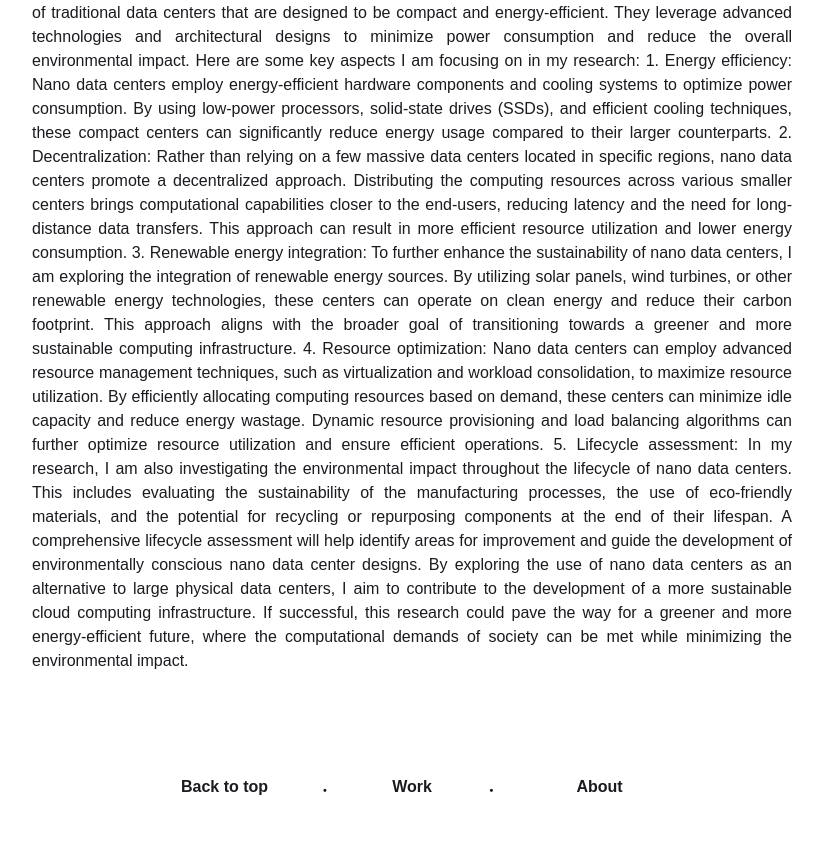
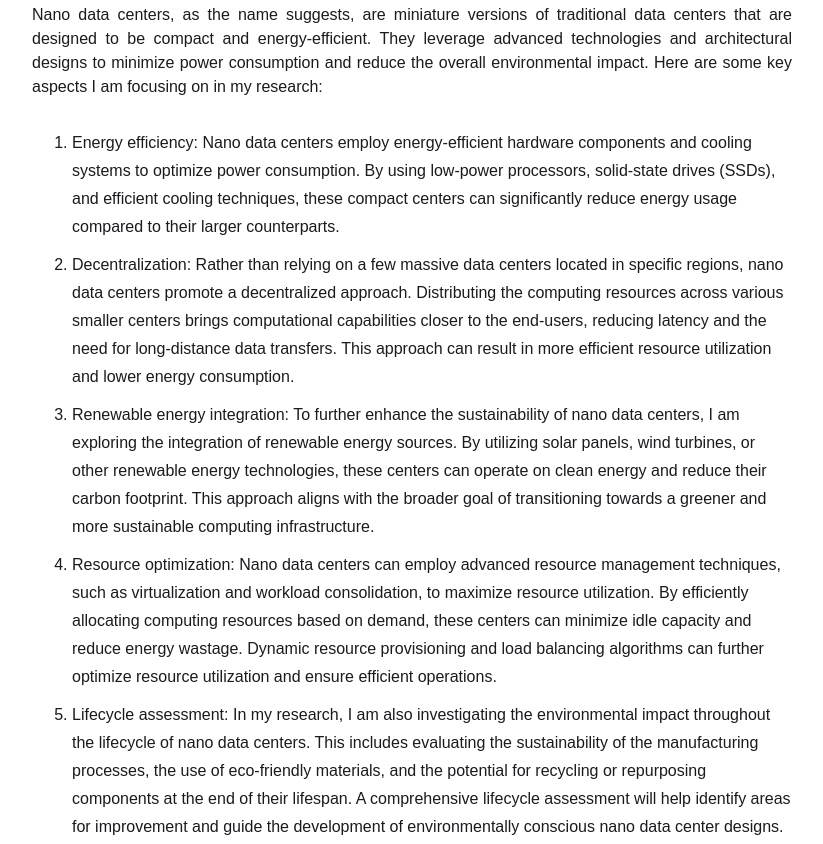
Before and after one commit to tan275/tan275.github.io, a plain HTML site: page src/cloud.html in a window 1280 px wide. Shown: the part 476-1320 px from the top of the page, without its empty margins (228-1051 px from the left). Drawn offline with nearby package versions, Linux system fonts and the light colour scheme; a web font is replaced by a local one.

Commit message:
commit 18

```diff
--- a/src/cloud.html
+++ b/src/cloud.html
@@ -53,30 +53,61 @@
               <li><a href="#" class="tag">Cloud Computing</a></li>
             </ul>
 
-
-                <br>
             <hr class="article-divider" />
         </div>
         <div class="article-body">
             <p class="article-content">
 
-                I am currently researching the use of nano data centers as a potential solution to replace large physical data centers in order to make cloud computing more environmentally friendly. The demand for cloud computing services has been growing exponentially in recent years, leading to the construction of massive data centers that consume significant amounts of energy and contribute to carbon emissions. By exploring the concept of nano data centers, I aim to find a more sustainable approach to meet the increasing computational needs of modern society.
+                I am currently researching the use of nano data centers as a potential solution to replace large
+                physical data centers in order to make cloud computing more environmentally friendly. The demand for cloud computing
+                services has been growing exponentially in recent years, leading to the construction of massive data centers that
+                consume significant amounts of energy and contribute to carbon emissions. By exploring the concept of nano data centers,
+                I aim to find a more sustainable approach to meet the increasing computational needs of modern society.
+            </p>
+                <p class="article-content">
+                    Nano data centers, as the name suggests, are miniature versions of traditional data centers that are designed to
+                    be compact and energy-efficient. They leverage advanced technologies and architectural designs to minimize power
+                    consumption and reduce the overall environmental impact. Here are some key aspects I am focusing on in my research:
+                </p>
 
-Nano data centers, as the name suggests, are miniature versions of traditional data centers that are designed to be compact and energy-efficient. They leverage advanced technologies and architectural designs to minimize power consumption and reduce the overall environmental impact. Here are some key aspects I am focusing on in my research:
+                <p class="article-content">
+                    <ol>
+                        <li>Energy efficiency: Nano data centers employ energy-efficient hardware components and cooling systems to
+                            optimize power consumption. By using low-power processors, solid-state drives (SSDs), and efficient cooling
+                            techniques, these compact centers can significantly reduce energy usage compared to their larger counterparts.</li>
 
-1. Energy efficiency: Nano data centers employ energy-efficient hardware components and cooling systems to optimize power consumption. By using low-power processors, solid-state drives (SSDs), and efficient cooling techniques, these compact centers can significantly reduce energy usage compared to their larger counterparts.
+                        <li>
+                            Decentralization: Rather than relying on a few massive data centers located in specific regions, nano data
+                            centers promote a decentralized approach. Distributing the computing resources across various smaller centers
+                            brings computational capabilities closer to the end-users, reducing latency and the need for long-distance data
+                            transfers. This approach can result in more efficient resource utilization and lower energy consumption.
+                        </li>
 
-2. Decentralization: Rather than relying on a few massive data centers located in specific regions, nano data centers promote a decentralized approach. Distributing the computing resources across various smaller centers brings computational capabilities closer to the end-users, reducing latency and the need for long-distance data transfers. This approach can result in more efficient resource utilization and lower energy consumption.
+                        <li>
+                            Renewable energy integration: To further enhance the sustainability of nano data centers, I am exploring the
+                            integration of renewable energy sources. By utilizing solar panels, wind turbines, or other renewable energy
+                            technologies, these centers can operate on clean energy and reduce their carbon footprint. This approach aligns
+                            with the broader goal of transitioning towards a greener and more sustainable computing infrastructure.
+                        </li>
 
-3. Renewable energy integration: To further enhance the sustainability of nano data centers, I am exploring the integration of renewable energy sources. By utilizing solar panels, wind turbines, or other renewable energy technologies, these centers can operate on clean energy and reduce their carbon footprint. This approach aligns with the broader goal of transitioning towards a greener and more sustainable computing infrastructure.
+                        <li>
+                            Resource optimization: Nano data centers can employ advanced resource management techniques, such as
+                            virtualization and workload consolidation, to maximize resource utilization. By efficiently allocating
+                            computing resources based on demand, these centers can minimize idle capacity and reduce energy wastage.
+                            Dynamic resource provisioning and load balancing algorithms can further optimize resource utilization and
+                            ensure efficient operations.
+                        </li>
 
-4. Resource optimization: Nano data centers can employ advanced resource management techniques, such as virtualization and workload consolidation, to maximize resource utilization. By efficiently allocating computing resources based on demand, these centers can minimize idle capacity and reduce energy wastage. Dynamic resource provisioning and load balancing algorithms can further optimize resource utilization and ensure efficient operations.
+                        <li>
+                            Lifecycle assessment: In my research, I am also investigating the environmental impact throughout the
+                            lifecycle of nano data centers. This includes evaluating the sustainability of the manufacturing processes,
+                            the use of eco-friendly materials, and the potential for recycling or repurposing components at the end of their
+                            lifespan. A comprehensive lifecycle assessment will help identify areas for improvement and guide the development
+                            of environmentally conscious nano data center designs.
+                        </li>
 
-5. Lifecycle assessment: In my research, I am also investigating the environmental impact throughout the lifecycle of nano data centers. This includes evaluating the sustainability of the manufacturing processes, the use of eco-friendly materials, and the potential for recycling or repurposing components at the end of their lifespan. A comprehensive lifecycle assessment will help identify areas for improvement and guide the development of environmentally conscious nano data center designs.
-
-By exploring the use of nano data centers as an alternative to large physical data centers, I aim to contribute to the development of a more sustainable cloud computing infrastructure. If successful, this research could pave the way for a greener and more energy-efficient future, where the computational demands of society can be met while minimizing the environmental impact.
-
-            </p>
+                    </ol>
+                </p>
         </div>
 
 
```
